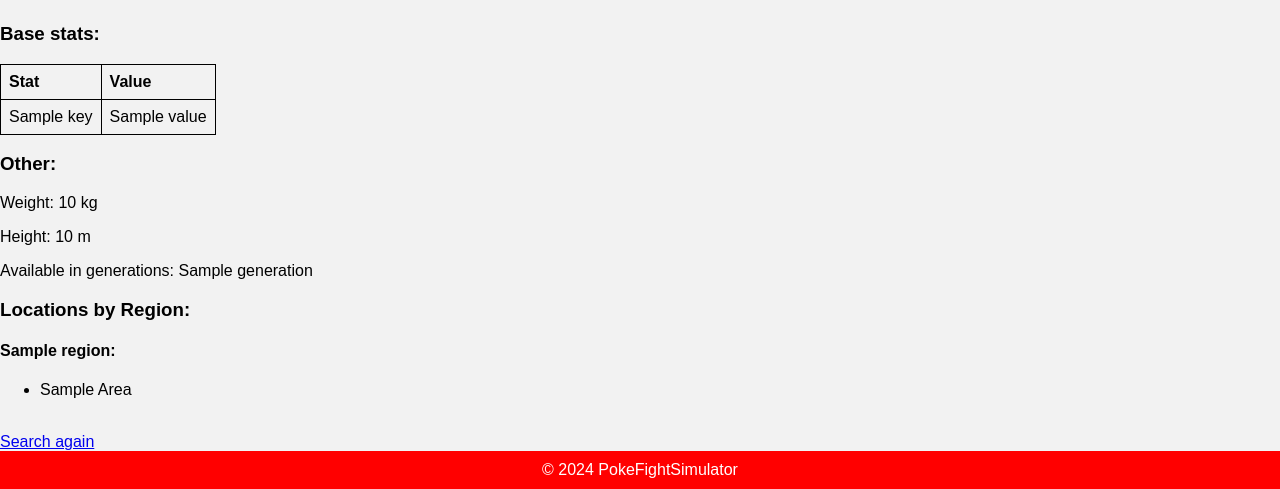
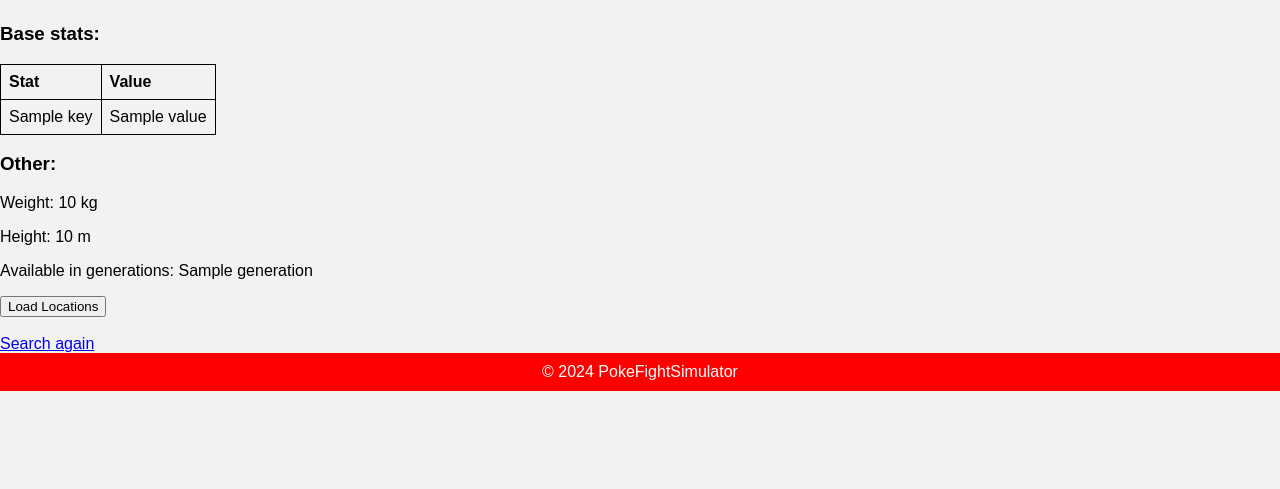
Before and after one commit to LAMaglan/PokeFightSimulartor, a FastAPI app: template templates/pokemon_details.html in a window 1280 px wide. Shown: the part 941-1430 px from the top of the page. After the commit the page ends 1332 px from the top, so only its background shows below. Run offline with FastAPI, Linux system fonts and the light colour scheme; the template is opened without the code that fills it: most values are stand-ins (such as "Sample title", 1, 10 or a date in 2020).

Commit message:
locations as button, as it is slow for pokemon with many locations

```diff
--- a/main.py
+++ b/main.py
@@ -12,11 +12,13 @@ from utils import (
     get_pokemon,
     battle_simulator,
 )
+from locations import router as locations_router
 
 # __name__ will set logger name as the file name: 'main'
 logger = get_logger(__name__)
 
 app = FastAPI()
+app.include_router(locations_router)
 
 templates = Jinja2Templates(directory="templates")
 
@@ -114,7 +116,7 @@ async def read_pokemon(request: Request, pokemon_name: str):
     try:
         logger.info(f"Fetching data for {pokemon_name}.")
 
-        pokemon, pokemon_sprites, cry, weight, height, generations, locations = await get_pokemon(pokemon_name)
+        pokemon, pokemon_sprites, cry, weight, height, generations = await get_pokemon(pokemon_name)
         pokemon_types = pokemon.types
         pokemon_stats = extract_pokemon_base_stats(pokemon)
 
@@ -131,8 +133,7 @@ async def read_pokemon(request: Request, pokemon_name: str):
                 "cry": cry,
                 "weight": weight,
                 "height": height,
-                "generations": generations,
-                "locations": locations
+                "generations": generations
             },
         )
         logger.info(f"Data for {pokemon_name} successfully fetched and returned.")
@@ -140,7 +141,6 @@ async def read_pokemon(request: Request, pokemon_name: str):
     except HTTPException as exc:
         logger.error(f"Error fetching data for {pokemon_name}: {str(exc)}")
         raise
-
 
 @app.get("/battle")
 async def battle(
@@ -154,12 +154,12 @@ async def battle(
         (
             pokemon1,
             pokemon1_sprites,
-            _, _, _, _, _
+            _, _, _, _
         ) = await get_pokemon(pokemon1_name)
         (
             pokemon2,
             pokemon2_sprites,
-            _, _, _, _, _
+            _, _, _, _
         ) = await get_pokemon(pokemon2_name)
 
         # passed on from index.html
--- a/templates/pokemon_details.html
+++ b/templates/pokemon_details.html
@@ -19,6 +19,33 @@
 <script>
     var audio = document.getElementById('pokemonCry');
     audio.volume = 0.1;
+
+    async function loadLocations(pokemonName) {
+        const button = document.getElementById('load-locations');
+        const container = document.getElementById('locations-container');
+        button.disabled = true;
+
+        try {
+            const response = await fetch(`/pokemon/${pokemonName}/locations`);
+            if (!response.ok) {
+                throw new Error(`HTTP error: ${response.status}`);
+            }
+            const locationsData = await response.json();
+
+            // Assuming locationsData is a dictionary with regions as keys and lists as values
+            const regionList = Object.entries(locationsData).map(([region, areas]) => {
+                const areaList = areas.join(', ');
+                return `<li>${region}: ${areaList}</li>`;
+            }).join('');
+
+            container.innerHTML = `<ul>${regionList}</ul>`;
+        } catch (error) {
+            console.error('Error while fetching locations:', error);
+            container.innerHTML = `<p>Error loading locations: ${error.message}</p>`;
+        } finally {
+            button.disabled = false;
+        }
+    }
 </script>
 
 <h2>Pokemon: {{ pokemon.name }}</h2>
@@ -76,16 +103,10 @@
 <p>Weight: {{ weight }} kg</p>
 <p>Height: {{ height }} m</p>
 <p>Available in generations: {{ generations | join(', ') }}</p>
-<h3>Locations by Region:</h3>
-{% for region, areas in locations.items() %}
-    <h4>{{ region | capitalize }}:</h4>
-    <ul>
-    {% for area in areas %}
-        <!-- List each area, with underscores replaced by spaces, and in title case -->
-        <li>{{ area | replace('_', ' ') | title }}</li>
-    {% endfor %}
-    </ul>
-{% endfor %}
+<button id="load-locations" onclick="loadLocations('{{ pokemon.name }}')">Load Locations</button>
+<div id="locations-container"></div>
+
+
 <br>
 <a href="/">Search again</a>
 {% endblock %}
--- a/utils.py
+++ b/utils.py
@@ -163,46 +163,6 @@ def get_generations(generations: dict) -> list:
     generations =  [key for key in generations.keys() if key.startswith("generation")]
     return [gen.replace('generation-', '') for gen in generations]
 
-async def fetch_json(url: str) -> dict:
-    async with httpx.AsyncClient() as client:
-        response = await client.get(url)
-        if response.status_code == 200:
-            return response.json()
-        else:
-            raise HTTPException(
-                status_code=response.status_code, detail="Resource not found at URL: " + url
-            )
-
-async def get_locations(location_encounter_url: str) -> defaultdict:
-    """
-    Returns a nested dictionary organized by region, with each region mapping to a list
-    of unique area names within that region.
-
-    Assumes the provided URL yields a JSON response in a specific structure,
-    with relevant data at 'location_area' -> 'location' -> 'region'.
-    """
-    nested_locations = defaultdict(list)
-
-    # Fetch the list of location areas encounters
-    location_area_urls = [location["location_area"]["url"] for location in await fetch_json(location_encounter_url)]
-
-    # Iterate through each location area URL to fetch the area and region
-    for location_area_url in location_area_urls:
-        location_area_json = await fetch_json(location_area_url)
-        location_json = await fetch_json(location_area_json["location"]["url"])
-
-        area = location_area_json["location"]["name"]
-        region = location_json["region"]["name"]
-        nested_locations[region].append(area)
-
-    # Deduplicate the areas within each region
-    for region in nested_locations:
-        nested_locations[region] = list(set(nested_locations[region]))
-
-    return nested_locations
-
-
-
 
 async def get_pokemon(pokemon_name: str):
     url = f"https://pokeapi.co/api/v2/pokemon/{pokemon_name}"
@@ -227,9 +187,8 @@ async def get_pokemon(pokemon_name: str):
             weight = pokemon_data["weight"] / 10 #kg
             height = pokemon_data["height"] / 10 #m
             generations = get_generations(pokemon_data["sprites"]["versions"])
-            locations = await get_locations(pokemon_data["location_area_encounters"])
 
-            return pokemon, sprites, cry, weight, height, generations, locations
+            return pokemon, sprites, cry, weight, height, generations
         else:
             raise HTTPException(
                 status_code=response.status_code, detail="Pokemon not found"
```
Also changed, not shown: locations.py (added, +52 -0 lines).
